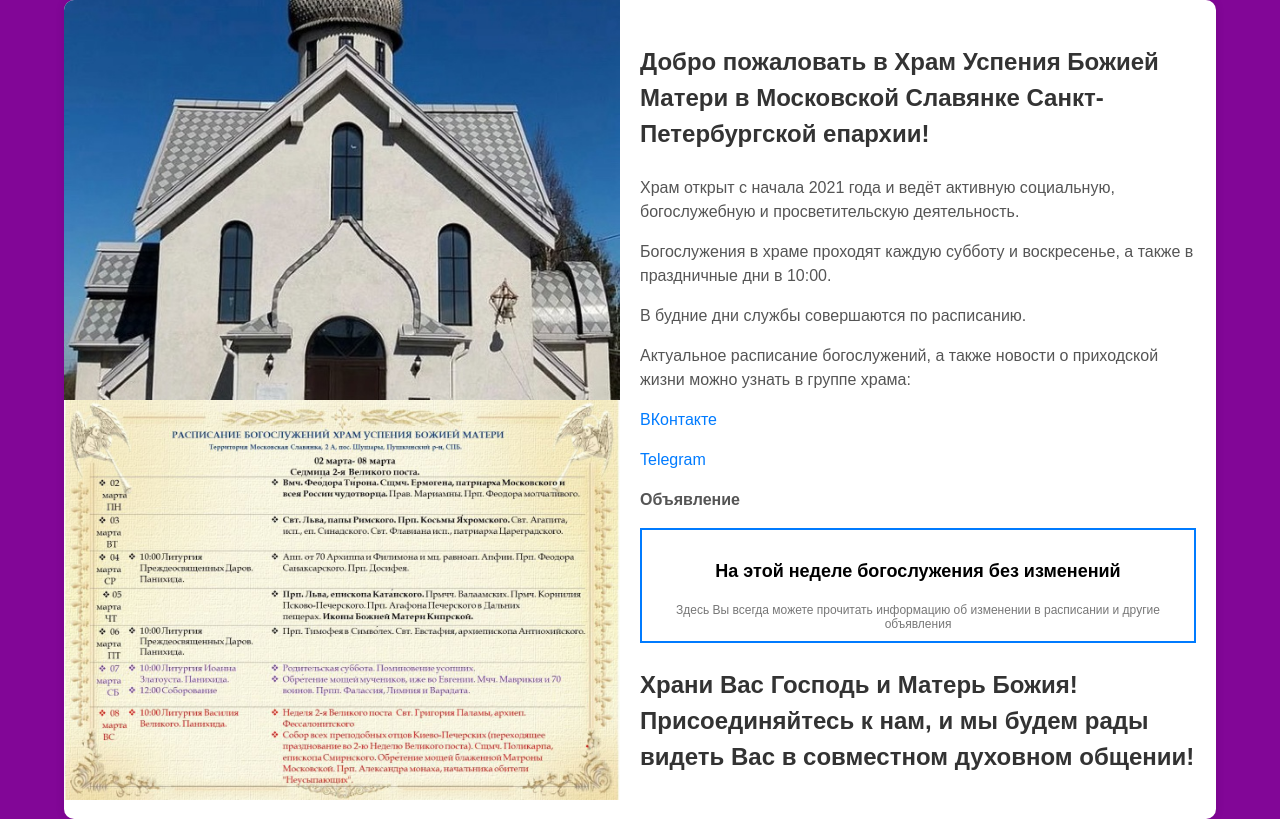
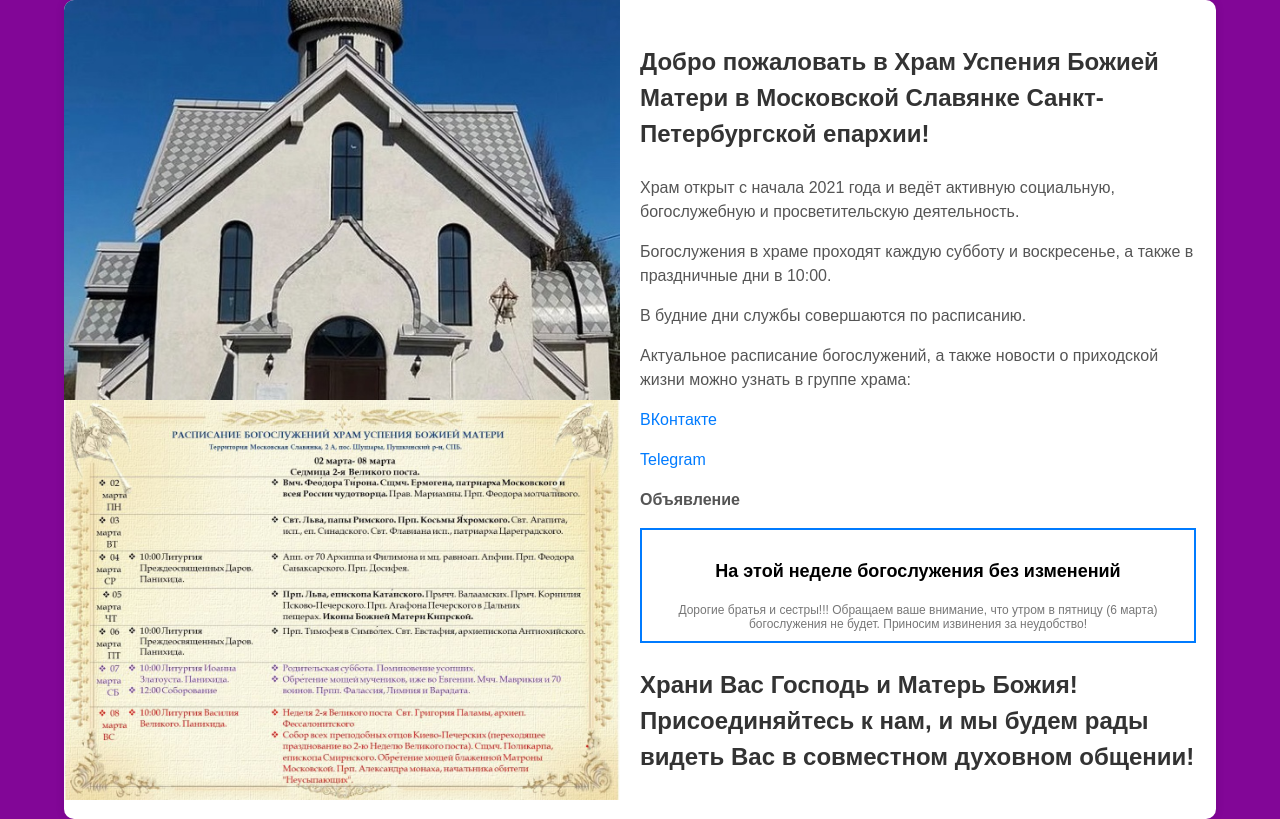
Before and after one commit to SonneSergey/Church-of-the-Assumption-of-the-Mother-of-God, a plain HTML site: page index.html in a window 1280 px wide. Drawn offline with Linux system fonts and the light colour scheme.

Commit message:
Объявление

```diff
--- a/index.html
+++ b/index.html
@@ -106,7 +106,7 @@
             <p><strong>Объявление</strong></p>
             <div class="announcement">
                 <p>На этой неделе богослужения без изменений</p>
-                <small>Здесь Вы всегда можете прочитать информацию об изменении в расписании и другие объявления</small>
+                <small>Дорогие братья и сестры!!! Обращаем ваше внимание, что утром в пятницу (6 марта) богослужения не будет. Приносим извинения за неудобство!</small>
             </div>
             <p class="important">Храни Вас Господь и Матерь Божия! Присоединяйтесь к нам, и мы будем рады видеть Вас в совместном духовном общении!</p>
         </div>
```
